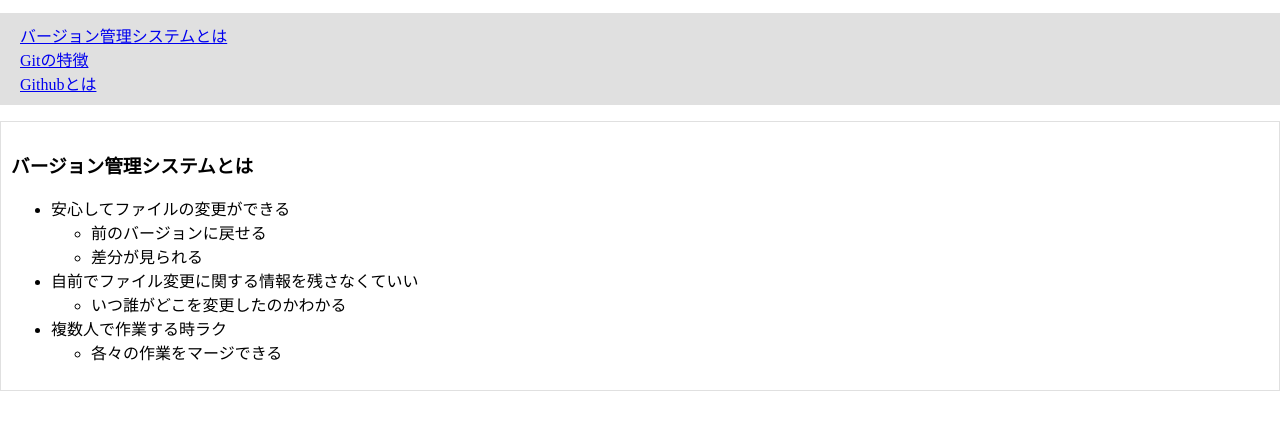
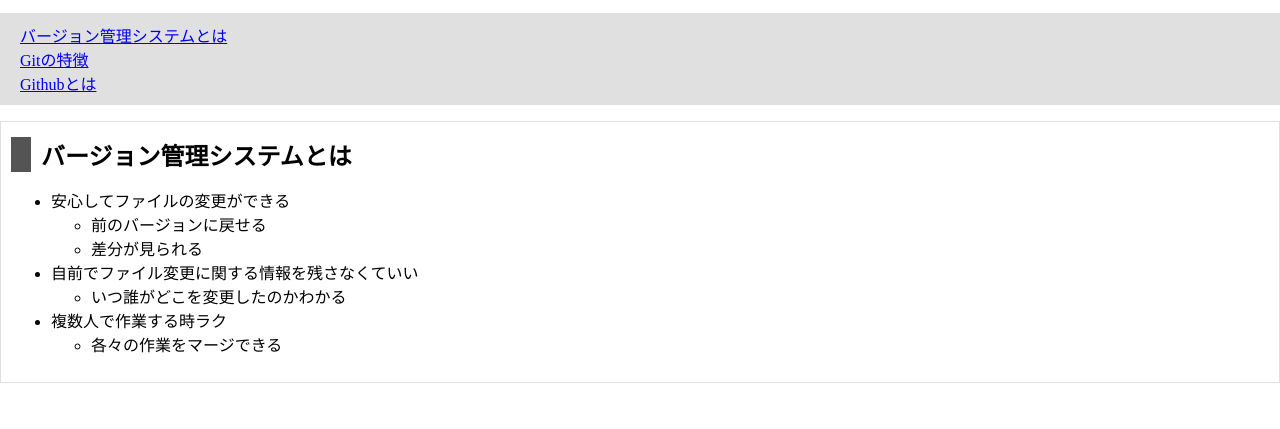
Before and after one commit to pupupopo88/git_practice, a plain HTML site: page index.html in a window 1280 px wide. Shown: the part 103-532 px from the top of the page. Drawn offline with Linux system fonts and the light colour scheme.

Commit message:
タイトルの四角装飾追加

```diff
--- a/css/common.css
+++ b/css/common.css
@@ -1,3 +1,5 @@
+@charset "UTF-8";
+
 html, body {
   margin: 0;
 }
@@ -31,3 +33,10 @@ article {
   padding: 10px;
   border: 1px solid #e0e0e0;
 }
+
+section h1 {
+  margin: 5px 0;
+  padding-left: 10px;
+  border-left: 20px solid #545454;
+  font-size: 1.5em;
+}
```
